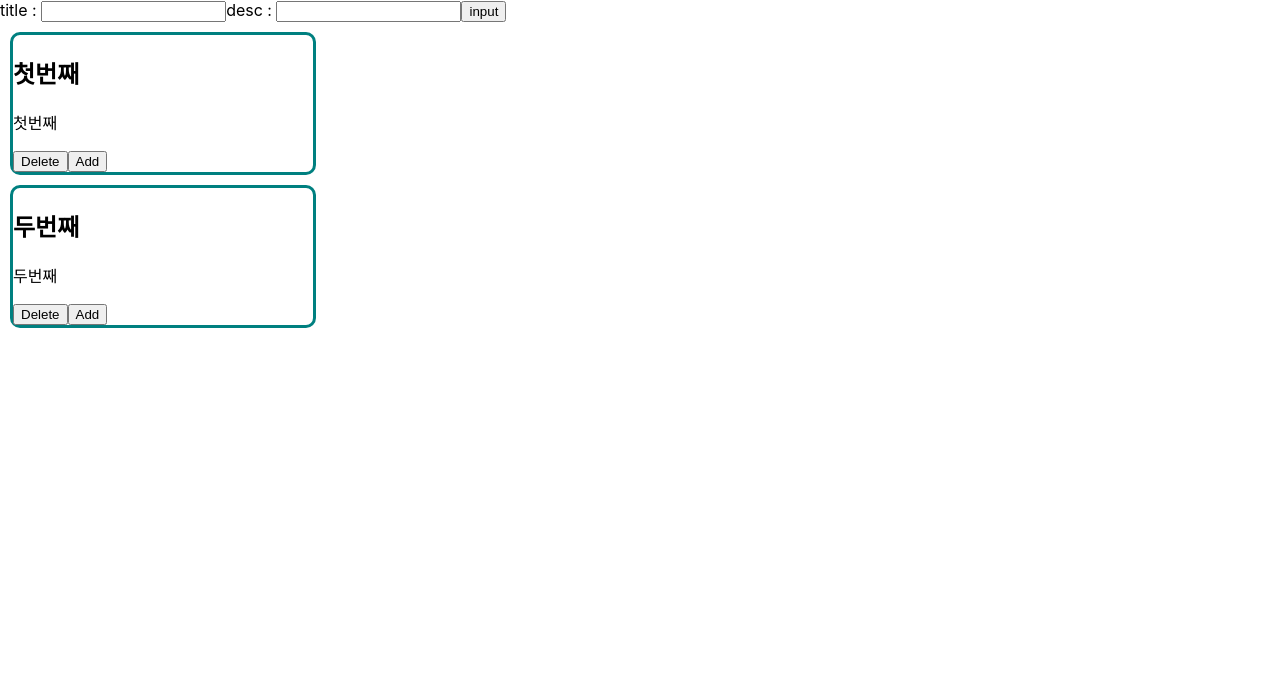
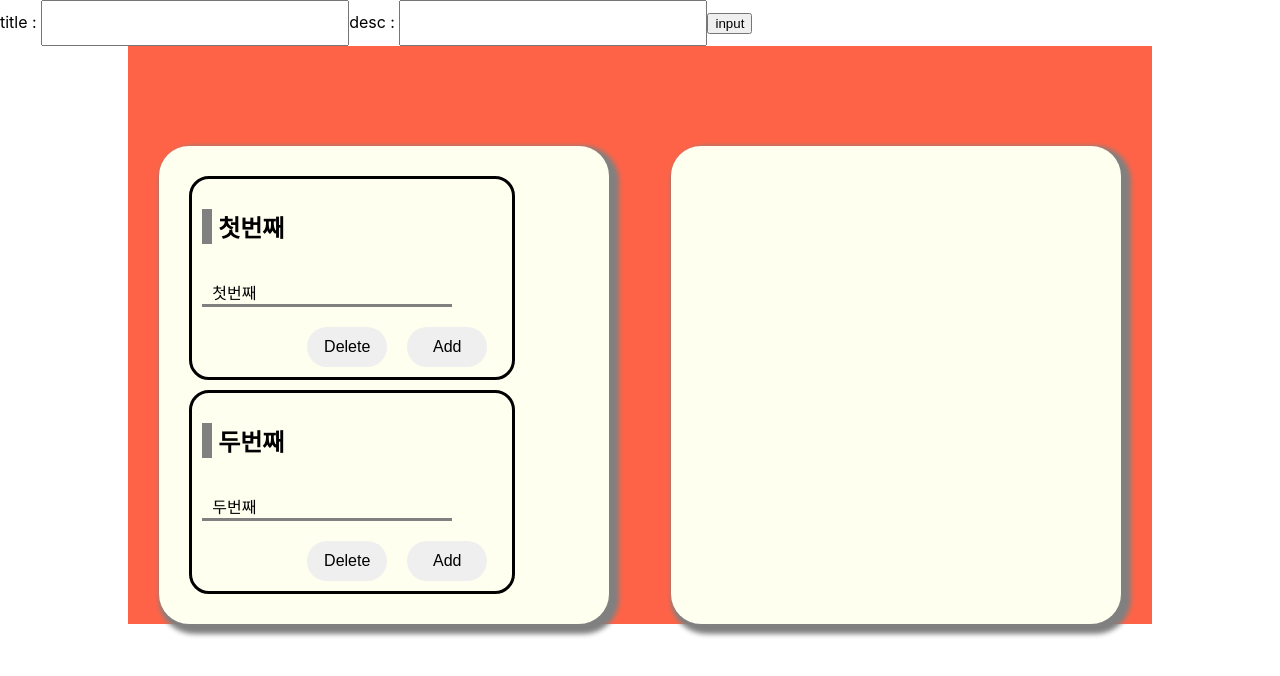
Before and after one commit to kangsinbeom/todo-list, a React (Create React App) app: page / in a window 1280 px wide. Shown: the top 676 px of the page. Built offline with nearby package versions, Linux system fonts and the light colour scheme.

Commit message:
update action complete

```diff
--- /dev/null
+++ b/src/components/EditingInput.jsx
@@ -0,0 +1,32 @@
+import React, { useState } from 'react';
+import { useDispatch } from 'react-redux';
+import { updateItem } from '../redux/modules/TodoList';
+// type undefined 날때에는 중괄호 넣기
+function EditingInput({id, desc}) {
+    const dispatch = useDispatch();
+    const [edit, setEdit] = useState(false);
+    const [newDesc, setNewDesc] = useState("");
+
+    const onChangeDescHandler = (e) => setNewDesc(e.target.value);
+    const onChangeEditHandler = () => {
+        edit && dispatch(updateItem({id, newDesc}));
+        setEdit(!edit);
+    }
+    return (
+        <>
+            {
+                edit ?
+                (
+                    <div>
+                        <input value={newDesc} onChange={onChangeDescHandler} />
+                        <button onClick={()=>onChangeEditHandler()} type='button'>수정완료</button>
+                    </div>
+                ) : (
+                    <p onDoubleClick={() =>onChangeEditHandler()}>{desc}</p>
+                )
+            }
+        </>
+    );
+}
+
+export default EditingInput;
--- a/src/components/TodoInsert.jsx
+++ b/src/components/TodoInsert.jsx
@@ -1,4 +1,5 @@
 import React, { useState } from 'react';
+import StyledInput from './common/input/StyledInput';
 
 const TodoInsert = ({onInsertHandler}) => {
     const [title, setTitle] = useState("");
@@ -20,8 +21,8 @@ const TodoInsert = ({onInsertHandler}) => {
 
     return (
         <form onSubmit={onSubmitHandler}>
-            title : <input value={title} onChange={onChangeTitleHandler}/>
-            desc : <input  value={desc} onChange={onChangeDescHandler}/>
+            title : <StyledInput value={title} onChange={onChangeTitleHandler}/>
+            desc : <StyledInput  value={desc} onChange={onChangeDescHandler}/>
             <button>input</button>
         </form>
     );
--- a/src/components/TodoList.jsx
+++ b/src/components/TodoList.jsx
@@ -1,20 +1,45 @@
 import React from 'react';
-import TodoListItem from './TodoListItem';
-
+import ListItemContainer from '../containers/ListItemContainer';
+import styled from "styled-components"
 
 
 function TodoList({ items }) {
+
     return (
-        <div>
+        <ListWrapper>
+            <StList>
             {
-            items.map(item => !item.checked && <TodoListItem key={item.id} title={item.title} desc={item.desc} id={item.id}/>)
+            items.map(item => !item.checked && <ListItemContainer key={item.id} item={item}/>)
             }
-            <br></br>
+
+            </StList>
+            <StList>
             {
-            items.map(item => item.checked && <TodoListItem key={item.id} title={item.title} desc={item.desc} id={item.id}/>)
+            items.map(item => item.checked && <ListItemContainer key={item.id} item={item}/>)
             }
-        </div>
+            </StList>
+        </ListWrapper>
     );
 }
 
+const ListWrapper = styled.div`
+width: 80%;
+display: flex;
+margin: auto;
+justify-content: space-around;
+background-color: tomato;
+padding-top: 100px;
+`;
+
+const StList = styled.div`
+border-radius: 30px;
+
+box-shadow: 5px 5px 5px 5px gray;
+padding: 20px;
+width: 40%;
+background-color:ivory;
+
+`;
+
+
 export default TodoList;
--- a/src/components/TodoListItem.jsx
+++ b/src/components/TodoListItem.jsx
@@ -1,35 +1,60 @@
 import React from 'react';
 import styled from "styled-components"
-import { useDispatch } from "react-redux";
-import { deleteItem, toggleItem } from '../redux/modules/TodoList';
-function TodoListItem({title, desc, id}) {
-    const dispatch = useDispatch();
+import StyledButton from './common/button/StyledButton';
+import EditingInput from './EditingInput';
 
-    const deleteHandler = (e) => {
-        dispatch(deleteItem(id));
-    }
-
-    const ToggleHandler = (e) => {
-        dispatch(toggleItem(id));
-    }
+function TodoListItem({item, deleteHandler, ToggleHandler}) {
+    const {title, desc, id} = item;
+    console.log(title, id, desc);
 
     return (
-        <StDiv>
-            <h2>{title}</h2>
-            <p>{desc}</p>
-            <button onClick={deleteHandler}>Delete</button>
-            <button onClick={ToggleHandler}>Add</button>
-        </StDiv>
+        <ItemWrapper>
+            <header><h2>{title}</h2></header>
+            <main><EditingInput id={id} desc={desc} /></main>
+            <footer>
+            <StyledButton onClick={() => deleteHandler(id)}>Delete</StyledButton>
+            <StyledButton onClick={() => ToggleHandler(id)}>Add</StyledButton>
+            </footer>
+        </ItemWrapper>
 
     );
 }
 
-const StDiv = styled.div`
-    border: 3px solid teal;
-    border-radius: 10px;
+const ItemWrapper = styled.div`
+    border: 3px solid black;
+    border-radius: 20px;
     margin : 10px;
     width :300px;
     heigth :300px;
+    padding : 10px;
+    header {
+        border-left: 10px solid gray;
+        padding-left : 2%;
+    }
+    main {
+
+        display : flex;
+        justify-content : left;
+        width : 80%;
+        height : 40px;
+        padding-left : 10px;
+        border-bottom : 3px solid gray;
+    }
+    footer {
+        display : flex;
+        align-items : center;
+        flex-direction : raw;
+        margin-top : 20px;
+        :first-child {
+            margin-left : 35%;
+        }
+
+        :last-child {
+            margin-left : auto;
+            margin-right : 5%;
+        }
+    }
+
     @media screen and (max-width: 768px) {
         width : 200px;
         heigth : 200px;
--- /dev/null
+++ b/src/components/common/button/StyledButton.jsx
@@ -0,0 +1,19 @@
+import styled from "styled-components"
+
+const StyledButton = styled.button`
+width: 80px;
+height: 40px;
+border-radius: 20px;
+border: none;
+font-size: 16px;
+
+&:hover {
+    background-color: black;
+    color: white;
+
+}
+`;
+
+
+
+export default StyledButton;
--- /dev/null
+++ b/src/components/common/input/StyledInput.jsx
@@ -0,0 +1,8 @@
+import styled from "styled-components"
+
+const StyledInput =styled.input`
+    width: 300px;
+    height: 40px;
+`;
+
+export default StyledInput;
--- /dev/null
+++ b/src/containers/ListItemContainer.jsx
@@ -0,0 +1,15 @@
+import { useDispatch } from'react-redux';
+import TodoListItem from "../components/TodoListItem";
+import { deleteItem, toggleItem } from "../redux/modules/TodoList";
+
+const ListItemContainer = ({item}) => {
+    const dispatch = useDispatch();
+
+    const deleteHandler = (input) => dispatch(deleteItem(input));
+
+    const ToggleHandler = (input) => dispatch(toggleItem(input));
+
+    return <TodoListItem item={item} deleteHandler={deleteHandler} ToggleHandler={ToggleHandler}  />;
+};
+
+export default ListItemContainer;
--- a/src/redux/modules/TodoList.js
+++ b/src/redux/modules/TodoList.js
@@ -1,6 +1,8 @@
-const INSERT = "INSERT"
-const DELITE = "DELITE"
-const TOGGLE = "TOGGLE"
+const INSERT = "TodoList/INSERT"
+const DELETE = "TodoList/DELETE"
+const TOGGLE = "TodoList/TOGGLE"
+const UPDATE = "TodoList/UPDATE"
+
 
 let id = 3;
 
@@ -14,11 +16,15 @@ export const insertItem = ({title, desc}) => ({
     },
 })
 
-export const deleteItem = (id) => ({type : DELITE, id})
+export const deleteItem = (id) => ({type : DELETE, id})
 
 export const toggleItem = (id) => ({type : TOGGLE, id})
 
-
+export const updateItem = ({id, newDesc}) => ({
+    type : UPDATE,
+    id,
+    desc : newDesc,
+})
 
 const initialState = [
     {
@@ -39,12 +45,14 @@ const todolist = (state = initialState, action) => {
     switch (action.type) {
         case INSERT:
             return state.concat(action.todo);
-        case DELITE:
+        case DELETE:
             return state.filter((todo) => todo.id !== action.id);
         case TOGGLE:
             let todo = state.find((todo) => todo.id === action.id);
             todo.checked =!todo.checked;
             return [...state];
+        case UPDATE:
+            return state.map((todo) => todo.id === action.id && {...todo, desc : action.desc});
         default:
             return state;
     }
```
